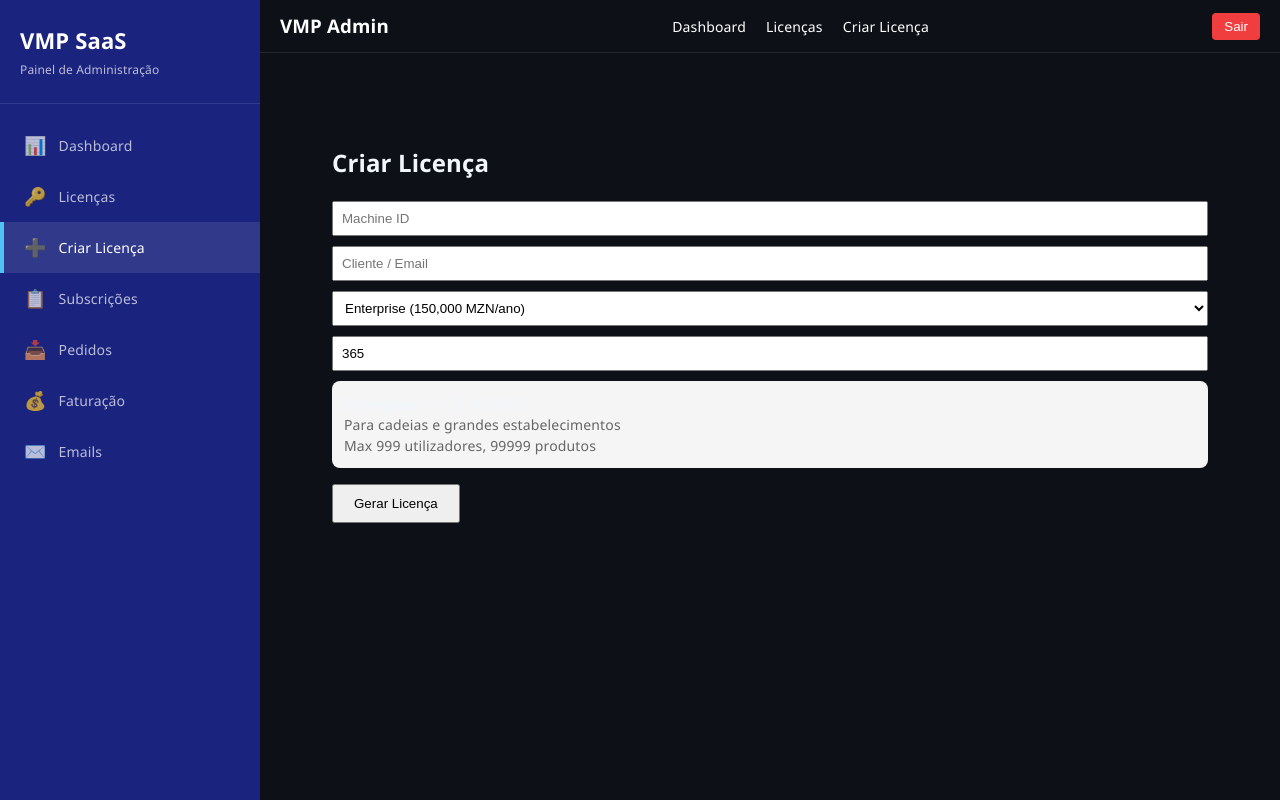
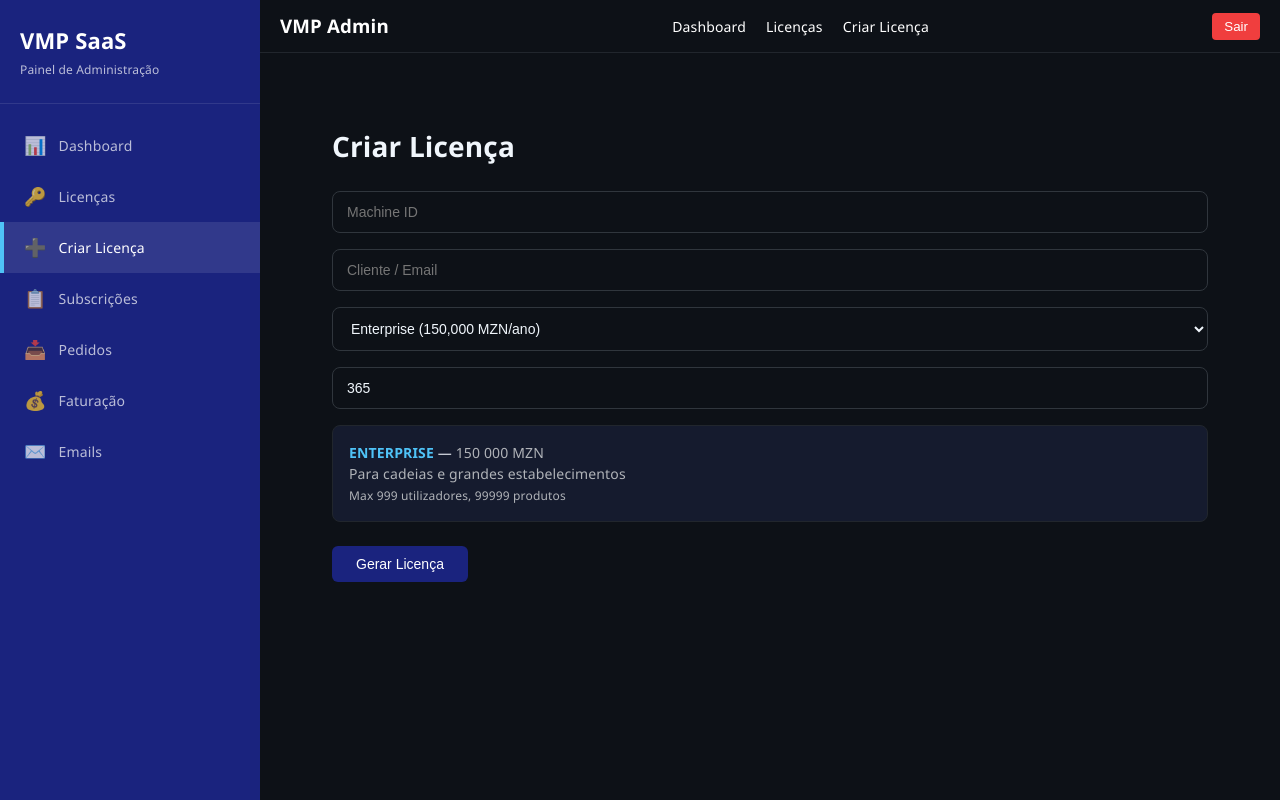
Before and after one commit to rozaytech/vmp-admin-panel, a React (Vite) app: page /licenses/create in a window 1280 px wide. Built offline with nearby package versions, Linux system fonts and the light colour scheme; no server answers; sample sign-in values are in the browser's storage.

Commit message:
fix: corrige opacidade e tema dark navy nas telas de subscricao e criacao de licenca, adiciona favicon

```diff
--- a/src/pages/CreateLicense.jsx
+++ b/src/pages/CreateLicense.jsx
@@ -100,20 +100,42 @@ export default function CreateLicense() {
 
   return (
     <div style={{ padding: 40 }}>
-      <h2>Criar Licença</h2>
+      <h2 style={{ margin: "0 0 24px", fontSize: 28, color: "#f0f6fc" }}>Criar Licença</h2>
 
       <input
         placeholder="Machine ID"
         value={machineId}
         onChange={(e) => setMachineId(e.target.value)}
-        style={{ display: "block", marginBottom: 10, padding: 8, width: '100%' }}
+        style={{
+          display: "block",
+          marginBottom: 16,
+          padding: "12px 14px",
+          width: "100%",
+          backgroundColor: "#0d1117",
+          color: "#f0f6fc",
+          border: "1px solid #30363d",
+          borderRadius: 8,
+          fontSize: 14,
+          boxSizing: "border-box"
+        }}
       />
 
       <input
         placeholder="Cliente / Email"
         value={client}
         onChange={(e) => setClient(e.target.value)}
-        style={{ display: "block", marginBottom: 10, padding: 8, width: '100%' }}
+        style={{
+          display: "block",
+          marginBottom: 16,
+          padding: "12px 14px",
+          width: "100%",
+          backgroundColor: "#0d1117",
+          color: "#f0f6fc",
+          border: "1px solid #30363d",
+          borderRadius: 8,
+          fontSize: 14,
+          boxSizing: "border-box"
+        }}
       />
 
       <select
@@ -123,7 +145,18 @@ export default function CreateLicense() {
           setPlan(p);
           setDays(PLANS[p]?.days || 30);
         }}
-        style={{ display: "block", marginBottom: 10, padding: 8, width: '100%' }}
+        style={{
+          display: "block",
+          marginBottom: 16,
+          padding: "12px 14px",
+          width: "100%",
+          backgroundColor: "#0d1117",
+          color: "#f0f6fc",
+          border: "1px solid #30363d",
+          borderRadius: 8,
+          fontSize: 14,
+          boxSizing: "border-box"
+        }}
       >
         <option value="basic">Basic (3,500 MZN/mês)</option>
         <option value="pro">Pro (7,000 MZN/mês)</option>
@@ -134,46 +167,120 @@ export default function CreateLicense() {
         type="number"
         value={days}
         onChange={(e) => setDays(Number(e.target.value))}
-        style={{ display: "block", marginBottom: 10, padding: 8, width: '100%' }}
+        style={{
+          display: "block",
+          marginBottom: 16,
+          padding: "12px 14px",
+          width: "100%",
+          backgroundColor: "#0d1117",
+          color: "#f0f6fc",
+          border: "1px solid #30363d",
+          borderRadius: 8,
+          fontSize: 14,
+          boxSizing: "border-box"
+        }}
       />
 
       {selectedPlan && (
-        <div style={{ marginBottom: 16, padding: 12, backgroundColor: "#f5f5f5", borderRadius: 8, fontSize: 14 }}>
-          <strong>{selectedPlan.name}</strong> — {selectedPlan.price.toLocaleString("pt-PT")} MZN
+        <div
+          style={{
+            marginBottom: 24,
+            padding: 16,
+            backgroundColor: "#151b2e",
+            color: "#f0f6fc",
+            borderRadius: 8,
+            fontSize: 14,
+            border: "1px solid #21262d"
+          }}
+        >
+          <strong style={{ textTransform: "uppercase", color: "#4fc3f7" }}>
+            {selectedPlan.name}
+          </strong>
+          {" — "}
+          <span style={{ color: "#b0b3b8" }}>
+            {selectedPlan.price.toLocaleString("pt-PT")} MZN
+          </span>
           <br />
-          <span style={{ color: "#666" }}>{selectedPlan.description}</span>
+          <span style={{ color: "#b0b3b8" }}>{selectedPlan.description}</span>
           <br />
-          <span style={{ color: "#666" }}>Max {selectedPlan.maxUsers} utilizadores, {selectedPlan.maxProducts} produtos</span>
+          <span style={{ color: "#b0b3b8", fontSize: 12 }}>
+            Max {selectedPlan.maxUsers} utilizadores, {selectedPlan.maxProducts} produtos
+          </span>
         </div>
       )}
 
       <button
         onClick={generate}
         disabled={loading}
-        style={{ padding: '10px 20px', cursor: loading ? 'not-allowed' : 'pointer' }}
+        style={{
+          padding: "10px 24px",
+          backgroundColor: "#1a237e",
+          color: "#fff",
+          border: "none",
+          borderRadius: 6,
+          cursor: loading ? "not-allowed" : "pointer",
+          fontSize: 14,
+          fontWeight: 500,
+          opacity: loading ? 0.6 : 1
+        }}
       >
         {loading ? "A gerar..." : "Gerar Licença"}
       </button>
 
-      {error && <p style={{ color: "red" }}>{error}</p>}
+      {error && (
+        <p style={{ color: "#ef5350", marginTop: 16 }}>
+          {error}
+        </p>
+      )}
 
       {subscription && (
-        <div style={{ marginTop: 20, padding: 15, backgroundColor: "#e8f5e9", borderRadius: 8 }}>
-          <h4>Subscrição criada:</h4>
-          <p><strong>ID:</strong> {subscription.id}</p>
-          <p><strong>Plano:</strong> {subscription.plan}</p>
-          <p><strong>Status:</strong> {subscription.status}</p>
-          <p><strong>Validade:</strong> {new Date(subscription.endDate).toLocaleDateString()}</p>
+        <div
+          style={{
+            marginTop: 24,
+            padding: 16,
+            backgroundColor: "rgba(46, 125, 50, 0.2)",
+            color: "#f0f6fc",
+            borderRadius: 8,
+            border: "1px solid #2e7d32"
+          }}
+        >
+          <h4 style={{ margin: "0 0 12px", fontSize: 16, color: "#81c784" }}>
+            ✅ Subscrição criada:
+          </h4>
+          <p style={{ margin: "4px 0" }}>
+            <strong>ID:</strong> <span style={{ fontFamily: "monospace", color: "#b0b3b8" }}>{subscription.id}</span>
+          </p>
+          <p style={{ margin: "4px 0" }}>
+            <strong>Plano:</strong> <span style={{ textTransform: "uppercase", color: "#4fc3f7" }}>{subscription.plan}</span>
+          </p>
+          <p style={{ margin: "4px 0" }}>
+            <strong>Status:</strong> {subscription.status}
+          </p>
+          <p style={{ margin: "4px 0" }}>
+            <strong>Validade:</strong> {new Date(subscription.endDate).toLocaleDateString()}
+          </p>
         </div>
       )}
 
       {license && (
-        <div style={{ marginTop: 20 }}>
-          <h3>Licença gerada:</h3>
+        <div style={{ marginTop: 24 }}>
+          <h3 style={{ margin: "0 0 8px", color: "#f0f6fc" }}>Licença gerada:</h3>
           <textarea
             value={license}
             readOnly
-            style={{ width: "100%", height: 120, padding: 8 }}
+            style={{
+              width: "100%",
+              height: 120,
+              padding: 12,
+              backgroundColor: "#0d1117",
+              color: "#4fc3f7",
+              border: "1px solid #30363d",
+              borderRadius: 8,
+              fontFamily: "monospace",
+              fontSize: 14,
+              boxSizing: "border-box",
+              resize: "vertical"
+            }}
           />
         </div>
       )}
```
Also changed, not shown: src/pages/Subscriptions.jsx (+36 -26 lines).
